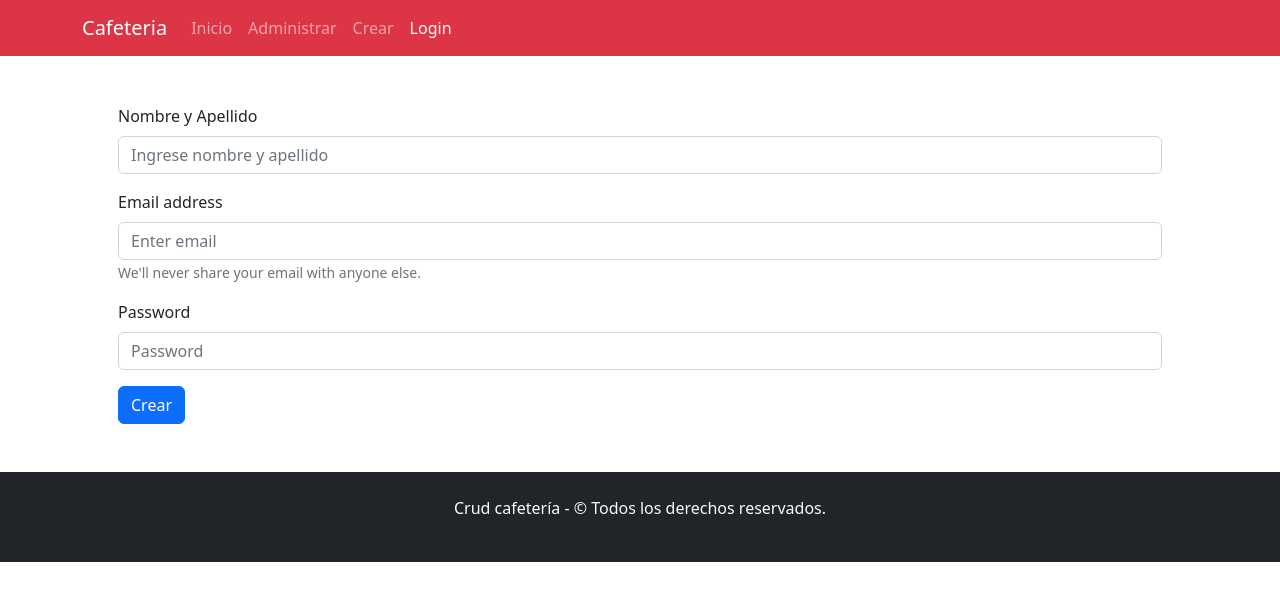
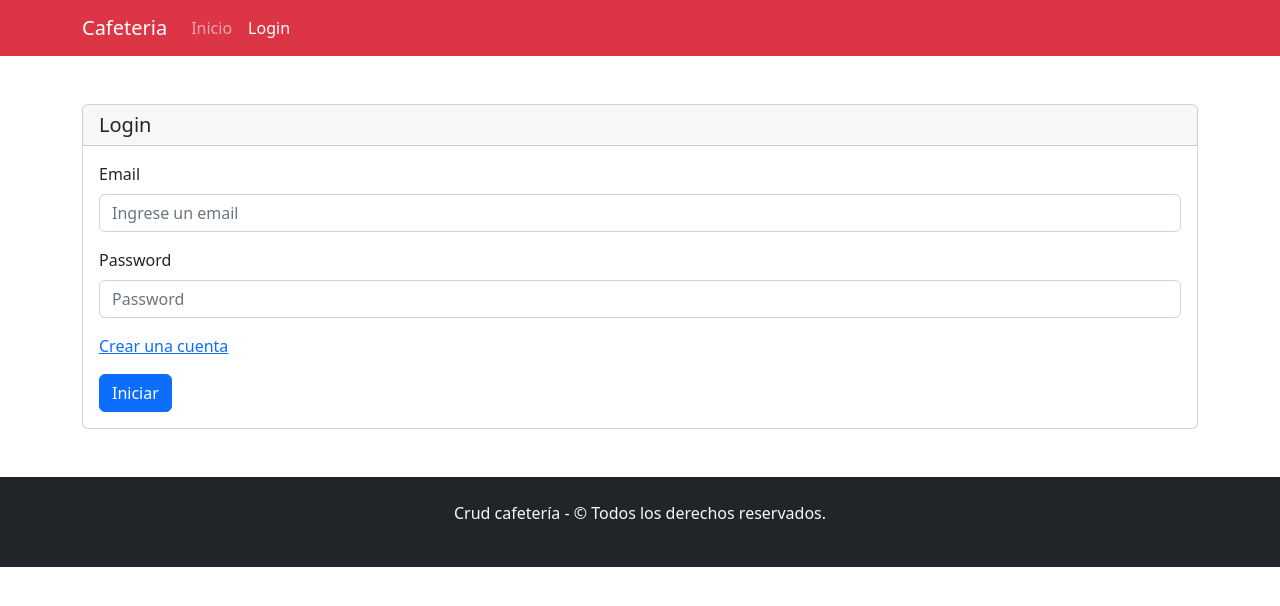
Before and after one commit to MDanielaCardozo/practicaReact-CRUD.Cafeteria, a React (Create React App) app: page /login in a window 1280 px wide. Shown: the top 606 px of the page. Built offline with nearby package versions, Linux system fonts and the light colour scheme.

Commit message:
Agregué rutas protegidas al proyecto

```diff
--- /dev/null
+++ b/src/App.css
@@ -0,0 +1,38 @@
+.App {
+    text-align: center;
+  }
+
+  .App-logo {
+    height: 40vmin;
+    pointer-events: none;
+  }
+
+  @media (prefers-reduced-motion: no-preference) {
+    .App-logo {
+      animation: App-logo-spin infinite 20s linear;
+    }
+  }
+
+  .App-header {
+    background-color: #282c34;
+    min-height: 100vh;
+    display: flex;
+    flex-direction: column;
+    align-items: center;
+    justify-content: center;
+    font-size: calc(10px + 2vmin);
+    color: white;
+  }
+
+  .App-link {
+    color: #61dafb;
+  }
+
+  @keyframes App-logo-spin {
+    from {
+      transform: rotate(0deg);
+    }
+    to {
+      transform: rotate(360deg);
+    }
+  }
--- a/src/App.js
+++ b/src/App.js
@@ -1,29 +1,72 @@
-import { BrowserRouter, Routes, Route } from 'react-router-dom';
-import Footer from './components/common/Footer';
-import Menu from './components/common/Menu';
-import AdministrarProductos from './components/views/producto/AdministrarProductos';
-import CrearProducto from './components/views/producto/CrearProducto';
-import EditarProducto from './components/views/producto/EditarProducto';
-import Error404 from './components/views/Error404';
-import Home from './components/views/Home';
-import 'bootstrap/dist/css/bootstrap.min.css';
-import './components/views/Home.css'
-import DetalleProducto from './components/views/DetalleProducto';
-import LoginUsuario from './components/views/LoginUsuario';
+import { BrowserRouter, Routes, Route } from "react-router-dom";
+import Footer from "./components/common/Footer";
+import Menu from "./components/common/Menu";
+import AdministrarProductos from "./components/views/producto/AdministrarProductos";
+import CrearProducto from "./components/views/producto/CrearProducto";
+import EditarProducto from "./components/views/producto/EditarProducto";
+import Error404 from "./components/views/Error404";
+import Home from "./components/views/Home";
+//import "./App.css";
+import "bootstrap/dist/css/bootstrap.min.css";
+import "./components/views/Home.css";
+import DetalleProducto from "./components/views/DetalleProducto";
+import LoginUsuario from "./components/views/LoginUsuario";
+import Registro from "./components/views/Registro";
+import { useState } from "react";
+import RutaProtegida from "./components/routes/RutaProtegida";
 
 function App() {
+  const [usuarioLogueado, setUsuarioLogueado] = useState({})
+
   return (
     <div>
       <BrowserRouter>
-        <Menu></Menu>
+        <Menu
+          usuarioLogueado={usuarioLogueado}
+          setUsuarioLogueado={setUsuarioLogueado}
+        ></Menu>
         <Routes>
-          <Route exact path='/' element={<Home></Home>}></Route>
-          <Route exact path='/login' element={<LoginUsuario></LoginUsuario>}></Route>
-          <Route exact path='/administrar' element={<AdministrarProductos></AdministrarProductos>}></Route>
-          <Route exact path='/administrar/producto/crear' element={<CrearProducto></CrearProducto>}></Route>
-          <Route exact path='/administrar/producto/editar/:id' element={<EditarProducto></EditarProducto>}></Route>
-          <Route exact path='/administrar/producto/detalle/:id' element={<DetalleProducto></DetalleProducto>}></Route>
-          <Route path='*' element={<Error404></Error404>}></Route>
+          <Route exact path="/" element={<Home></Home>}></Route>
+          <Route
+            exact
+            path="/login"
+            element={
+              <LoginUsuario
+                setUsuarioLogueado={setUsuarioLogueado}
+              ></LoginUsuario>
+            }
+          ></Route>
+          <Route exact path="/registro" element={<Registro></Registro>}></Route>
+          <Route
+            exact
+            path="/administrar/producto/detalle/:id"
+            element={<DetalleProducto></DetalleProducto>}
+          ></Route>
+          <Route
+            path="/*"
+            element={
+              <RutaProtegida>
+                <Routes>
+                  <Route
+                    exact
+                    path="/administrar"
+                    element={<AdministrarProductos></AdministrarProductos>}
+                  ></Route>
+                  <Route
+                    exact
+                    path="/administrar/producto/crear"
+                    element={<CrearProducto></CrearProducto>}
+                  ></Route>
+                  <Route
+                    exact
+                    path="/administrar/producto/editar/:id"
+                    element={<EditarProducto></EditarProducto>}
+                  ></Route>
+                </Routes>
+              </RutaProtegida>
+            }
+          ></Route>
+          <Route path="*" element={<Error404></Error404>}></Route>
         </Routes>
         <Footer></Footer>
       </BrowserRouter>
--- a/src/components/common/Menu.js
+++ b/src/components/common/Menu.js
@@ -1,19 +1,50 @@
-import React from 'react';
-import {Navbar, Nav, Container} from 'react-bootstrap';
-import { NavLink, Link } from 'react-router-dom';
+import React from "react";
+import { Navbar, Nav, Container, Button } from "react-bootstrap";
+import { NavLink, Link, useNavigate } from "react-router-dom";
 
-const Menu = () => {
+const Menu = ({ usuarioLogueado, setUsuarioLogueado }) => {
+  const navigate = useNavigate();
+
+  const logout = () => {
+    localStorage.removeItem("tokenCafe");
+    setUsuarioLogueado({});
+    navigate("/");
+  };
+
   return (
-        <Navbar bg="danger" variant='dark' expand="lg">
+    <Navbar bg="danger" variant="dark" expand="lg">
       <Container>
-          <Navbar.Brand as={Link} to='/'>Cafeteria</Navbar.Brand>
+        <Navbar.Brand as={Link} to="/">
+          Cafeteria
+        </Navbar.Brand>
         <Navbar.Toggle aria-controls="basic-navbar-nav" />
         <Navbar.Collapse id="basic-navbar-nav">
           <Nav className="me-auto">
-              <NavLink to='/'className='nav-item nav-link'>Inicio</NavLink>
-              <NavLink end to='/administrar'className='nav-item nav-link'>Administrar</NavLink>
-              <NavLink end to='/administrar/producto/crear'className='nav-item nav-link'>Crear</NavLink>
-              <NavLink end to='/login'className='nav-item nav-link'>Login</NavLink>
+            <NavLink to="/" className="nav-item nav-link">
+              Inicio
+            </NavLink>
+            {usuarioLogueado.nombre ? (
+              <>
+                <NavLink end to="/administrar" className="nav-item nav-link">
+                  Administrar
+                </NavLink>
+
+                <NavLink
+                  end
+                  to="/administrar/producto/crear"
+                  className="nav-item nav-link"
+                >
+                  Crear
+                </NavLink>
+                <Button variant="dark" onClick={logout}>
+                  Logout
+                </Button>
+              </>
+            ) : (
+              <NavLink end to="/login" className="nav-item nav-link">
+                Login
+              </NavLink>
+            )}
           </Nav>
         </Navbar.Collapse>
       </Container>
--- /dev/null
+++ b/src/components/routes/RutaProtegida.js
@@ -0,0 +1,14 @@
+import { Navigate } from "react-router-dom";
+
+
+const RutaProtegida = ({children}) => {
+    const token = JSON.parse(localStorage.getItem('tokenCafe')) || null
+
+    if(!token){
+        return <Navigate to={'./login'}></Navigate>
+    }else{
+        return children
+    }
+};
+
+export default RutaProtegida;
--- a/src/components/views/LoginUsuario.js
+++ b/src/components/views/LoginUsuario.js
@@ -1,29 +1,87 @@
 import React from "react";
+import { useState } from "react";
+import { Alert, Card, Container } from "react-bootstrap";
 import Button from "react-bootstrap/Button";
 import Form from "react-bootstrap/Form";
+import { Link, useNavigate } from "react-router-dom";
 
-const LoginUsuario = () => {
+const LoginUsuario = ({ setUsuarioLogueado }) => {
+  const [email, setEmail] = useState("");
+  const [password, stePassword] = useState("");
+  const [cargandoUsuario, setCargandoUsuario] = useState(false);
+  const URL = process.env.REACT_APP_API_CAFETERIA_USUARIO;
+  const navigate = useNavigate();
+
+  const handleSubmit = async (e) => {
+    e.preventDefault();
+    console.log("desde el form");
+    //validar que el email y password son correctos
+    try {
+      const respuesta = await fetch(URL, {
+        method: "POST",
+        headers: {
+          "Content-Type": "application/json",
+        },
+        body: JSON.stringify({
+          email,
+          password,
+        }),
+      });
+
+      if (respuesta.status === 200) {
+        const data = await respuesta.json();
+        console.log(data);
+        //almaceno el usuario en el state y localStorage
+        localStorage.setItem("tokenCafe", JSON.stringify(data));
+        setUsuarioLogueado(data);
+        //redireccionar al home
+        navigate("/");
+      }
+    } catch (error) {
+      console.log(error);
+      alert("no se pudo loguear");
+    }
+  };
+
   return (
-    <Form className="container p-5">
-      <Form.Group className="mb-3" controlId="formNombreApellido">
-        <Form.Label>Nombre y Apellido</Form.Label>
-        <Form.Control type="nombre" placeholder="Ingrese nombre y apellido" />
-      </Form.Group>
+    <Container>
+      <Card className="my-5">
+        <Card.Header as="h5">Login</Card.Header>
+        <Card.Body>
+        <Form onSubmit={handleSubmit}>
           <Form.Group className="mb-3" controlId="formBasicEmail">
-        <Form.Label>Email address</Form.Label>
-        <Form.Control type="email" placeholder="Enter email" />
-        <Form.Text className="text-muted">
-          We'll never share your email with anyone else.
-        </Form.Text>
+            <Form.Label>Email</Form.Label>
+            <Form.Control
+              type="email"
+              placeholder="Ingrese un email"
+              value={email}
+              onChange={(e) => setEmail(e.target.value)}
+            />
           </Form.Group>
           <Form.Group className="mb-3" controlId="formBasicPassword">
             <Form.Label>Password</Form.Label>
-        <Form.Control type="password" placeholder="Password" />
+            <Form.Control
+              type="password"
+              placeholder="Password"
+              value={password}
+              onChange={(e) => stePassword(e.target.value)}
+            />
           </Form.Group>
+          <div className="mb-3">
+            <Link to={"/registro"}>Crear una cuenta</Link>
+          </div>
           <Button variant="primary" type="submit">
-        Crear
+            Iniciar
           </Button>
         </Form>
+        </Card.Body>
+        {cargandoUsuario ? (
+          <Alert variant="danger" className="mx-3">
+            Usuario o contraseña erroneo
+          </Alert>
+        ) : null}
+      </Card>
+    </Container>
   );
 };
 
--- /dev/null
+++ b/src/components/views/Registro.js
@@ -0,0 +1,56 @@
+import { useState } from "react";
+import { Card, Container, Button, Form } from "react-bootstrap";
+
+const Registro = () => {
+  const [nombre, setNombre] = useState("");
+  const [email, setEmail] = useState("");
+  const [password, setPassword] = useState("");
+
+  const handleSubmit = async (e) => {
+    e.preventDefault();
+    console.log("registrar el usuario");
+  };
+
+  return (
+    <Container>
+      <Card className="my-5">
+        <Card.Header as="h5">Crear cuenta</Card.Header>
+        <Card.Body>
+          <Form onSubmit={handleSubmit}>
+            <Form.Group className="mb-3" controlId="formNombreApellido">
+              <Form.Label>Nombre y Apellido</Form.Label>
+              <Form.Control
+                type="text"
+                placeholder="Ej: Juan Perez"
+                onChange={(e) => setNombre(e.target.value)}
+              />
+            </Form.Group>
+            <Form.Group className="mb-3" controlId="formBasicEmail">
+              <Form.Label>Email</Form.Label>
+              <Form.Control
+                type="email"
+                placeholder="juanperez@gmail.com"
+                onChange={(e) => setEmail(e.target.value)}
+              />
+            </Form.Group>
+
+            <Form.Group className="mb-3" controlId="formBasicPassword">
+              <Form.Label>Password</Form.Label>
+              <Form.Control
+                type="password"
+                placeholder="Password"
+                onChange={(e) => setPassword(e.target.value)}
+              />
+            </Form.Group>
+
+            <Button variant="primary" type="submit">
+              Crear
+            </Button>
+          </Form>
+        </Card.Body>
+      </Card>
+    </Container>
+  );
+};
+
+export default Registro;
--- a/src/components/views/producto/CrearProducto.js
+++ b/src/components/views/producto/CrearProducto.js
@@ -36,7 +36,8 @@ const CrearProducto = () => {
       const respuesta = await fetch(URL,{
         method: 'POST',
         headers: {
-          "Content-Type":"application/json"
+          "Content-Type":"application/json",
+          "x-token": JSON.parse(localStorage.getItem('tokenCafe')).token
         },
         body: JSON.stringify(nuevoProducto)
       })
```
Also changed, not shown: 1 other file (tests, documents, lock files or other folders). Lines whose indentation alone changed are shown as unchanged.
